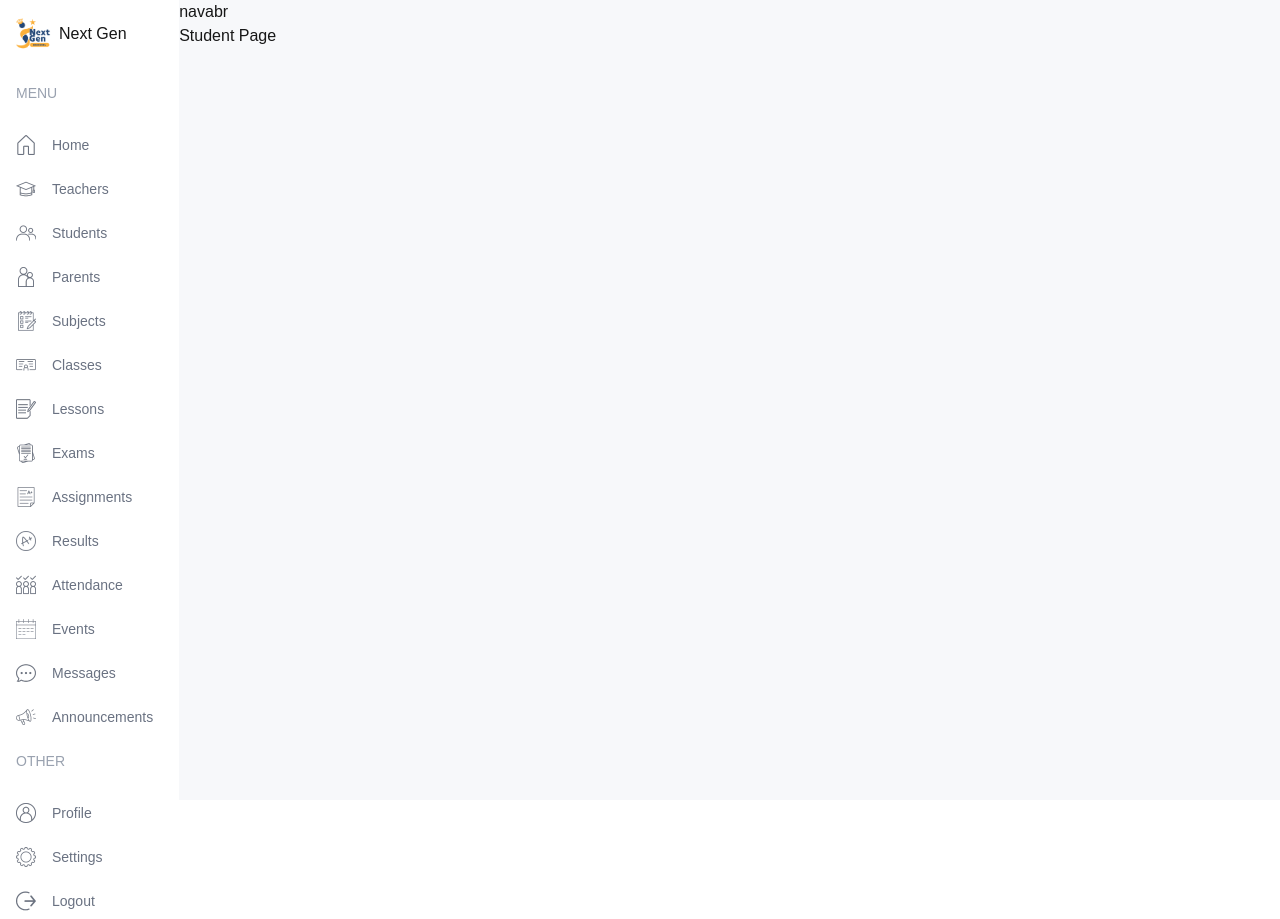
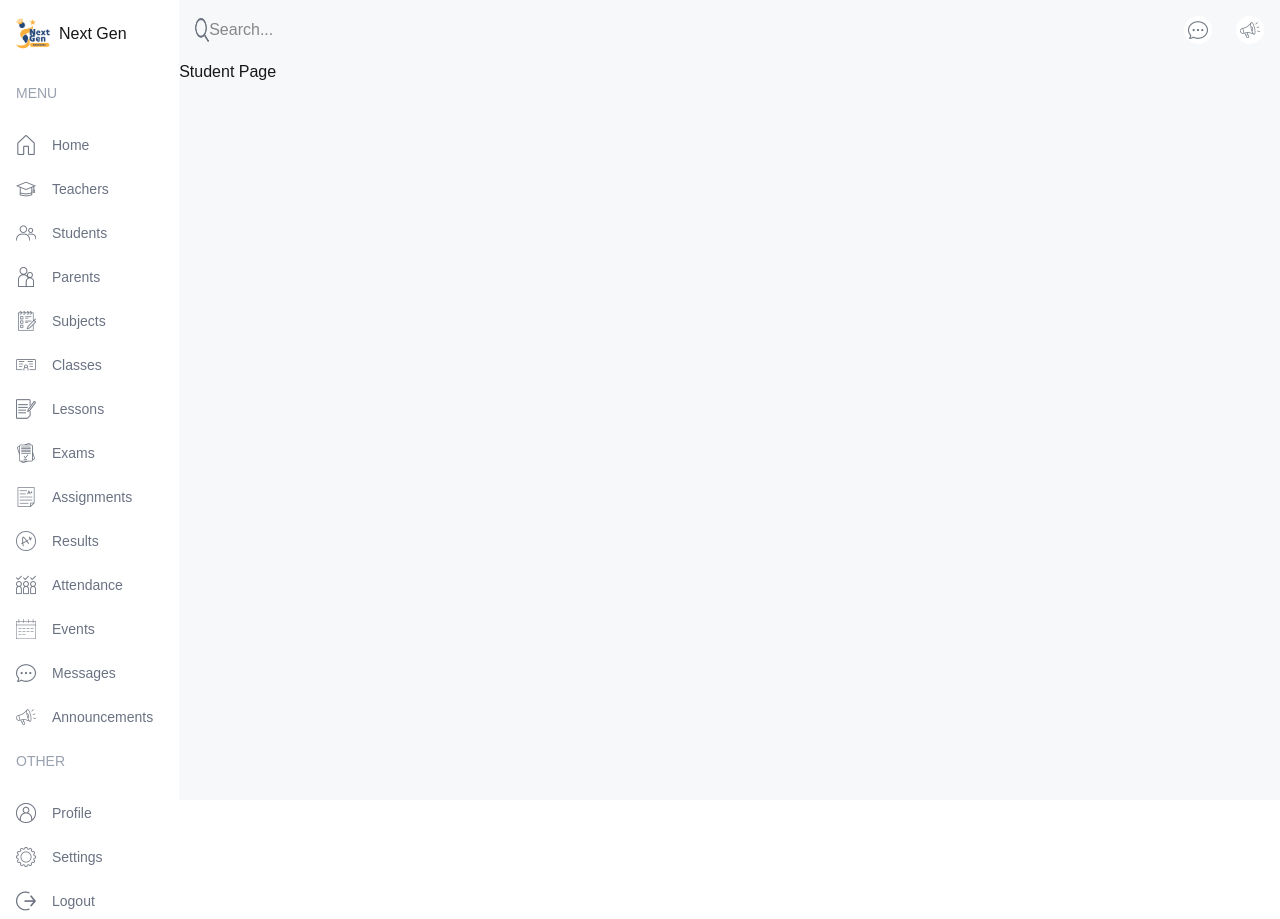
Before and after one commit to riponmondalbd/next-gen-school, a Next.js app: page /student in a window 1280 px wide. Built offline with nearby package versions, Linux system fonts and the light colour scheme.

Commit message:
components->Navbar.tsx --> make search bar(demo not complte yet), message and announcement

```diff
--- a/src/app/(dashboard)/layout.tsx
+++ b/src/app/(dashboard)/layout.tsx
@@ -26,8 +26,10 @@ export default function DashoboardLayout({
       </div>
 
       {/* right main content */}
-      <div className="w-[86%] md:w-[92%] lg:w-[84%] xl:w-[86%] bg-[#f7f8fa] overflow-scroll">
+      <div className="w-[86%] md:w-[92%] lg:w-[84%] xl:w-[86%] bg-[#F7F8FA] overflow-scroll">
+        {/* page top navbar */}
         <Navbar />
+
         {children}
       </div>
     </div>
--- a/src/components/Navbar.tsx
+++ b/src/components/Navbar.tsx
@@ -1,3 +1,37 @@
+import Image from "next/image";
+
 export default function Navbar() {
-  return <div>navabr</div>;
+  return (
+    <div className="flex items-center justify-between p-4">
+      {/* search bar */}
+      <div className="hidden md:flex">
+        <Image src={"/assets/search.png"} alt="search" width={14} height={14} />
+        <input type="text" placeholder="Search..." />
+      </div>
+      {/* icons and user */}
+      <div className="flex items-center gap-6">
+        {/* message */}
+        <div className="bg-white rounded-full w-7 h-7 flex items-center justify-center cursor-pointer">
+          <Image
+            src={"/assets/message.png"}
+            alt="message"
+            width={20}
+            height={20}
+          />
+        </div>
+
+        {/* announcement */}
+        <div className="bg-white rounded-full w-7 h-7 flex items-center justify-center cursor-pointer">
+          <Image
+            src={"/assets/announcement.png"}
+            alt="message"
+            width={20}
+            height={20}
+          />
+        </div>
+
+        {/* user name & title */}
+      </div>
+    </div>
+  );
 }
```
